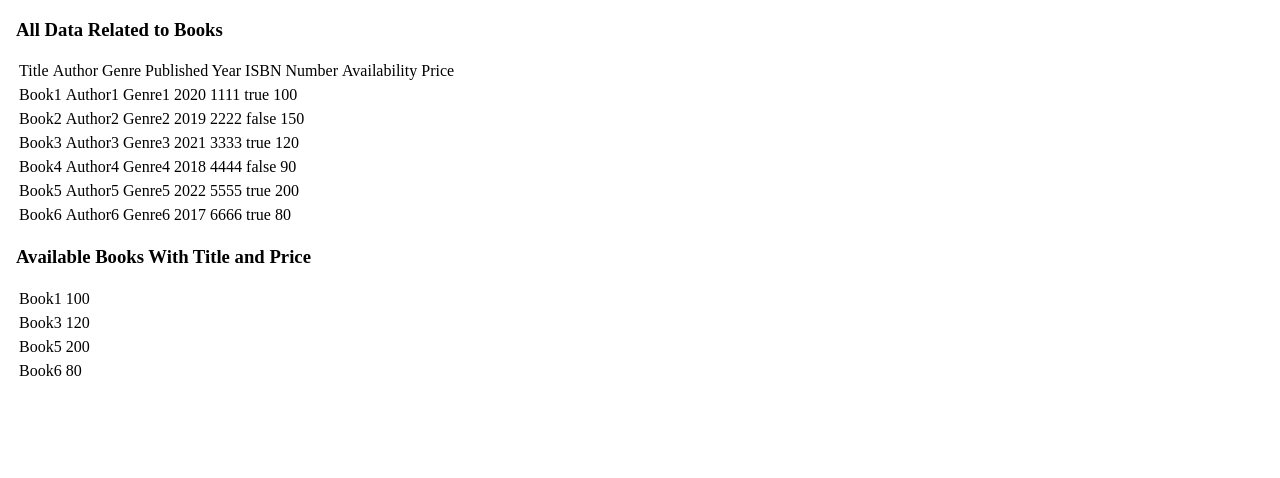
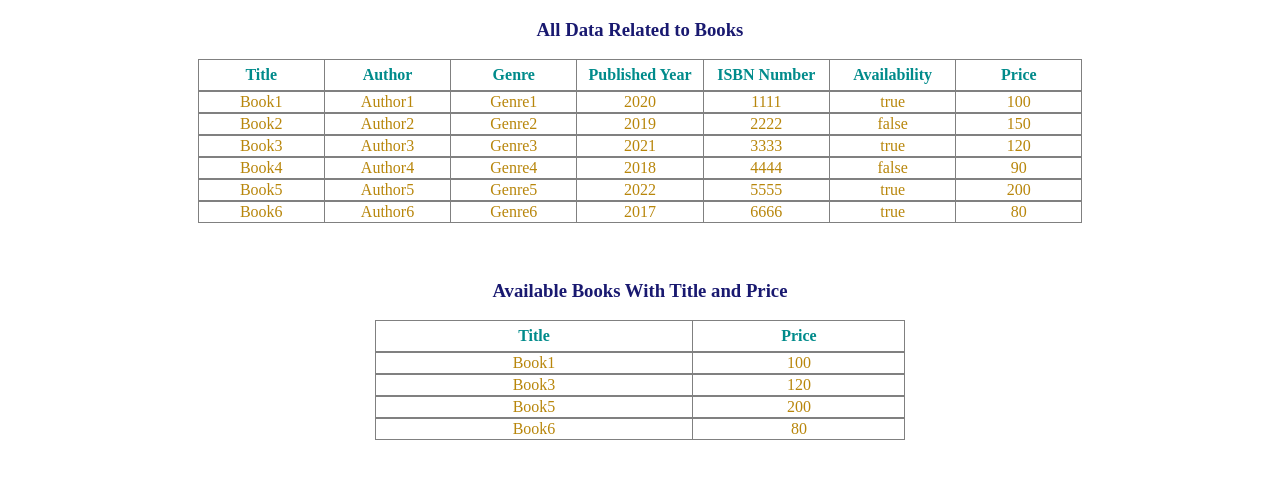
Before and after one commit to RiddhiMeetSavsani/Riddhi_Meet_Savsani_Learning_Angular, an Angular app: page / in a window 1280 px wide. Shown: the top 478 px of the page. Built offline with nearby package versions, Linux system fonts and the light colour scheme.

Commit message:
Add css styles to content * Completed Assignment-2

```diff
--- a/src/app/app.component.css
+++ b/src/app/app.component.css
@@ -0,0 +1,44 @@
+*{
+  text-align: center;
+}
+body{
+  width: 70%;
+  margin: auto;
+}
+h3{
+  color: midnightblue;
+  font-weight: bold;
+  text-align: center;
+}
+h3:nth-of-type(2){
+  margin-top: 3em;
+}
+table{
+  border: 1px solid gray;
+  border-collapse: collapse;
+}
+td{
+  border: 1px solid gray;
+}
+.filter td:first-of-type , .header:nth-of-type(2) td:first-of-type{
+  width: 60%;
+}
+.header{
+  height:2em ;
+  font-weight: bold;
+  color: darkcyan;
+}
+
+.header:nth-of-type(2), .filter{
+  width: 60%;
+  margin: auto;
+}
+.all, .header:first-of-type{
+  width: 100%;
+}
+.all td, .header:first-of-type td{
+  width: 14.29%;
+}
+.all, .filter{
+  color: darkgoldenrod;
+}
--- a/src/app/app.component.html
+++ b/src/app/app.component.html
@@ -7,7 +7,7 @@
 </head>
 <body>
   <h3>All Data Related to Books</h3>
-  <table class="all">
+  <table class="header">
     <tr>
       <td >Title</td>
       <td>Author</td>
@@ -33,9 +33,19 @@
       </table>
     </div>
   <h3>Available Books With Title and Price</h3>
+  <table class="header">
+    <tr>
+      <td>
+        Title
+      </td>
+      <td>
+        Price
+      </td>
+    </tr>
+  </table>
     <div *ngFor="let book of bookList">
       <div *ngIf="book.availability">
-        <table>
+        <table class="filter">
           <tr>
             <td >
               {{book.title}}
```
